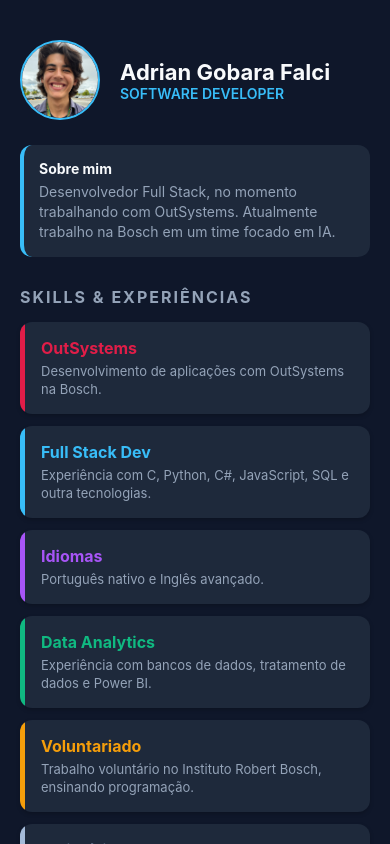
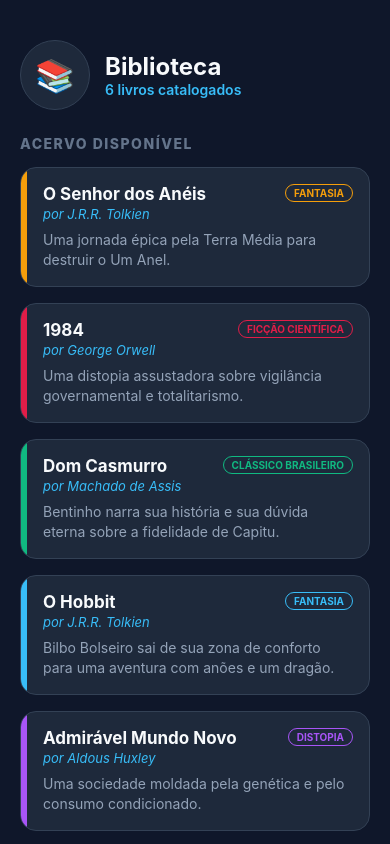
Before and after one commit to loregbrw/mobile-library, a React Native app: screen / in a window 390 px wide. Built offline with nearby package versions, Linux system fonts and the light colour scheme.

Commit message:
changed for Library

```diff
--- a/App.tsx
+++ b/App.tsx
@@ -9,14 +9,55 @@
   Image
 } from 'react-native';
 
-
-const Cards = [
-  { id: '1', titulo: 'OutSystems', descricao: 'Desenvolvimento de aplicações com OutSystems na Bosch.', cor: '#e11d48' },
-  { id: '2', titulo: 'Full Stack Dev', descricao: 'Experiência com C, Python, C#, JavaScript, SQL e outra tecnologias.', cor: '#38bdf8' },
-  { id: '3', titulo: 'Idiomas', descricao: 'Português nativo e Inglês avançado.', cor: '#a855f7' },
-  { id: '4', titulo: 'Data Analytics', descricao: 'Experiência com bancos de dados, tratamento de dados e Power BI.', cor: '#10b981' },
-  { id: '5', titulo: 'Voluntariado', descricao: 'Trabalho voluntário no Instituto Robert Bosch, ensinando programação.', cor: '#f59e0b' },
-  { id: '6', titulo: 'Trajetória', descricao: 'Iniciei como Aprendiz na Bosch e agora sigo como Meio Oficial, antes estava no planejamento trabalhando com análise de dados e atualmente estou desenvolvendo aplicações focadas em IA.', cor: '#a4bad8ff' },
+const Livros = [
+  {
+    id: '1',
+    titulo: 'O Senhor dos Anéis',
+    autor: 'J.R.R. Tolkien',
+    descricao: 'Uma jornada épica pela Terra Média para destruir o Um Anel.',
+    categoria: 'Fantasia',
+    cor: '#f59e0b'
+  },
+  {
+    id: '2',
+    titulo: '1984',
+    autor: 'George Orwell',
+    descricao: 'Uma distopia assustadora sobre vigilância governamental e totalitarismo.',
+    categoria: 'Ficção Científica',
+    cor: '#e11d48'
+  },
+  {
+    id: '3',
+    titulo: 'Dom Casmurro',
+    autor: 'Machado de Assis',
+    descricao: 'Bentinho narra sua história e sua dúvida eterna sobre a fidelidade de Capitu.',
+    categoria: 'Clássico Brasileiro',
+    cor: '#10b981'
+  },
+  {
+    id: '4',
+    titulo: 'O Hobbit',
+    autor: 'J.R.R. Tolkien',
+    descricao: 'Bilbo Bolseiro sai de sua zona de conforto para uma aventura com anões e um dragão.',
+    categoria: 'Fantasia',
+    cor: '#38bdf8'
+  },
+  {
+    id: '5',
+    titulo: 'Admirável Mundo Novo',
+    autor: 'Aldous Huxley',
+    descricao: 'Uma sociedade moldada pela genética e pelo consumo condicionado.',
+    categoria: 'Distopia',
+    cor: '#a855f7'
+  },
+  {
+    id: '6',
+    titulo: 'Sapiens',
+    autor: 'Yuval Noah Harari',
+    descricao: 'Uma breve história da humanidade, do surgimento da espécie até os dias atuais.',
+    categoria: 'História / Ciência',
+    cor: '#a4bad8ff'
+  },
 ];
 
 export default function App() {
@@ -26,33 +67,30 @@
 
       <ScrollView contentContainerStyle={styles.container}>
 
-        <View style={styles.profileSection}>
-          <Image
-            source={require('./assets/perfil.jpeg')}
-            style={styles.profileImage}
-          />
+        <View style={styles.headerSection}>
+          <View style={styles.iconCircle}>
+            <Text style={styles.iconEmoji}>📚</Text>
+          </View>
           <View style={styles.headerText}>
-            <Text style={styles.userName}>Adrian Gobara Falci</Text>
-            <Text style={styles.userRole}>Software Developer</Text>
+            <Text style={styles.libraryName}>Biblioteca</Text>
+            <Text style={styles.libraryStatus}>6 livros catalogados</Text>
           </View>
         </View>
 
-        <View style={styles.aboutBox}>
-          <Text style={styles.aboutTitle}>Sobre mim</Text>
-          <Text style={styles.aboutText}>
-            Desenvolvedor Full Stack, no momento trabalhando com OutSystems.
-            Atualmente trabalho na Bosch em um time focado em IA.
-          </Text>
-        </View>
+        <Text style={styles.sectionTitle}>Acervo Disponível</Text>
 
-        <Text style={styles.sectionTitle}>Skills & Experiências</Text>
-
-        {Cards.map((skill) => (
-          <View key={skill.id} style={styles.card}>
-            <View style={[styles.cardIndicator, { backgroundColor: skill.cor }]} />
+        {Livros.map((livro) => (
+          <View key={livro.id} style={styles.card}>
+            <View style={[styles.cardIndicator, { backgroundColor: livro.cor }]} />
             <View style={styles.cardContent}>
-              <Text style={[styles.cardTitle, { color: skill.cor }]}>{skill.titulo}</Text>
-              <Text style={styles.cardDescription}>{skill.descricao}</Text>
+              <View style={styles.cardHeader}>
+                <Text style={[styles.cardTitle, { color: '#f8fafc' }]}>{livro.titulo}</Text>
+                <View style={[styles.tag, { borderColor: livro.cor }]}>
+                  <Text style={[styles.tagText, { color: livro.cor }]}>{livro.categoria}</Text>
+                </View>
+              </View>
+              <Text style={styles.cardAuthor}>por {livro.autor}</Text>
+              <Text style={styles.cardDescription}>{livro.descricao}</Text>
             </View>
           </View>
         ))}
@@ -71,86 +109,113 @@
     padding: 20,
     paddingBottom: 40,
   },
-  profileSection: {
+  headerSection: {
     flexDirection: 'row',
     alignItems: 'center',
     marginTop: 20,
     marginBottom: 25,
   },
-  profileImage: {
-    width: 80,
-    height: 80,
-    borderRadius: 40,
-    borderWidth: 2,
-    borderColor: '#38bdf8',
+  iconCircle: {
+    width: 70,
+    height: 70,
+    borderRadius: 35,
+    backgroundColor: '#1e293b',
+    justifyContent: 'center',
+    alignItems: 'center',
+    borderWidth: 1,
+    borderColor: '#334155',
+  },
+  iconEmoji: {
+    fontSize: 32,
   },
   headerText: {
-    marginLeft: 20,
+    marginLeft: 15,
   },
-  userName: {
-    fontSize: 22,
+  libraryName: {
+    fontSize: 24,
     fontWeight: 'bold',
     color: '#f8fafc',
   },
-  userRole: {
+  libraryStatus: {
     fontSize: 14,
     color: '#38bdf8',
     fontWeight: '600',
-    textTransform: 'uppercase',
   },
-  aboutBox: {
+  infoBox: {
     backgroundColor: '#1e293b',
-    padding: 15,
-    borderRadius: 12,
+    padding: 18,
+    borderRadius: 15,
     marginBottom: 30,
     borderLeftWidth: 4,
     borderLeftColor: '#38bdf8',
   },
-  aboutTitle: {
+  infoTitle: {
     color: '#f8fafc',
     fontWeight: 'bold',
-    marginBottom: 5,
+    fontSize: 16,
+    marginBottom: 8,
   },
-  aboutText: {
+  infoText: {
     color: '#94a3b8',
-    lineHeight: 20,
+    lineHeight: 22,
     fontSize: 14,
   },
   sectionTitle: {
-    fontSize: 16,
-    color: '#94a3b8',
+    fontSize: 14,
+    color: '#64748b',
     marginBottom: 15,
     textTransform: 'uppercase',
-    letterSpacing: 2,
-    fontWeight: '700',
+    letterSpacing: 1.5,
+    fontWeight: '800',
   },
   card: {
     backgroundColor: '#1e293b',
-    borderRadius: 12,
-    marginBottom: 12,
+    borderRadius: 16,
+    marginBottom: 16,
     flexDirection: 'row',
     overflow: 'hidden',
-    elevation: 4,
-    shadowColor: '#000',
-    shadowOffset: { width: 0, height: 2 },
-    shadowOpacity: 0.2,
-    shadowRadius: 4,
+    borderWidth: 1,
+    borderColor: '#334155',
   },
   cardIndicator: {
-    width: 5,
+    width: 6,
   },
   cardContent: {
     padding: 16,
     flex: 1,
   },
+  cardHeader: {
+    flexDirection: 'row',
+    justifyContent: 'space-between',
+    alignItems: 'flex-start',
+  },
   cardTitle: {
-    fontSize: 16,
+    fontSize: 17,
     fontWeight: 'bold',
-    marginBottom: 4,
+    flex: 1,
+    marginRight: 10,
+  },
+  cardAuthor: {
+    fontSize: 13,
+    color: '#38bdf8',
+    fontStyle: 'italic',
+    marginBottom: 8,
+    marginTop: 2,
   },
   cardDescription: {
-    fontSize: 13,
+    fontSize: 14,
     color: '#94a3b8',
-    lineHeight: 18,
+    lineHeight: 20,
+  },
+  tag: {
+    borderWidth: 1,
+    paddingHorizontal: 8,
+    paddingVertical: 2,
+    borderRadius: 20,
+  },
+  tagText: {
+    fontSize: 10,
+    fontWeight: 'bold',
+    textTransform: 'uppercase',
   },
 });
```
Also changed, not shown: assets/perfil.jpeg (deleted), assets/perfil.jpg (added).
